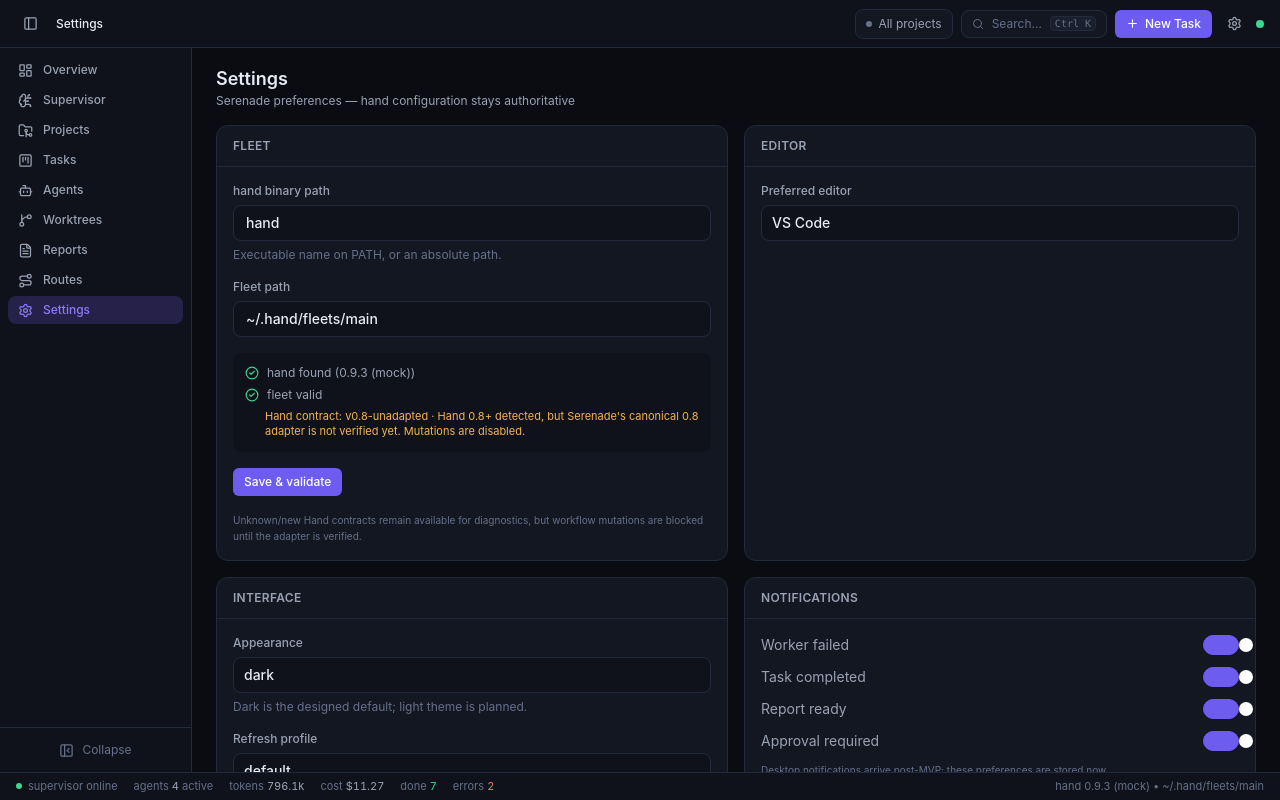
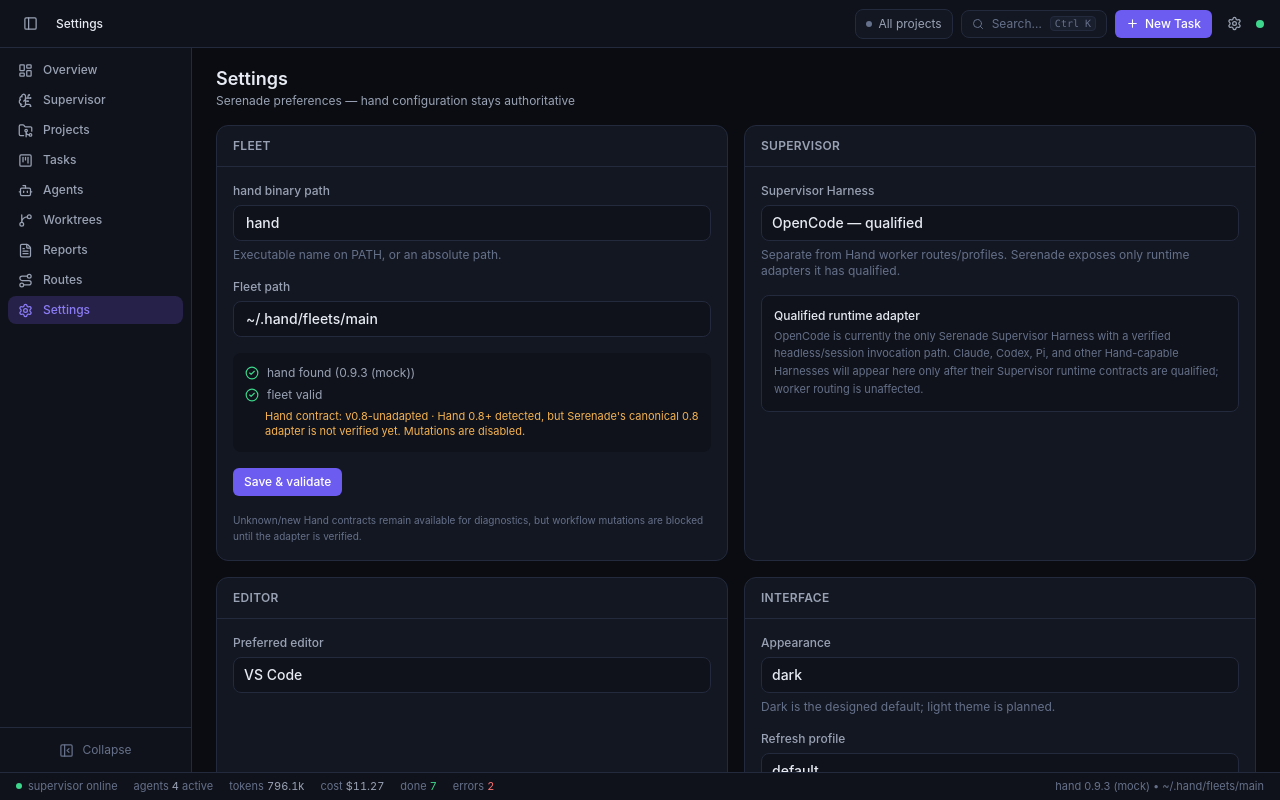
Before and after one commit to BigNeekode/Serenade, a React (Vite) app: page /#/settings in a window 1280 px wide. Built offline with nearby package versions, Linux system fonts and the light colour scheme.

Commit message:
feat(settings): expose qualified Supervisor Harness

```diff
--- a/src/features/settings/SettingsPage.tsx
+++ b/src/features/settings/SettingsPage.tsx
@@ -47,6 +47,7 @@ export function SettingsPage() {
         handPath: diagnostics.data?.handPath,
         handVersion: diagnostics.data?.handVersion,
         handCompatibility,
+        supervisorHarness: cfg?.supervisorHarness ?? "opencode",
         fleetPath: diagnostics.data?.fleetPath,
         fleetValid: diagnostics.data?.fleetValid,
         capabilities: diagnostics.data?.capabilities,
@@ -129,6 +130,34 @@ export function SettingsPage() {
             <p className="text-[10px] leading-relaxed text-fg-subtle">
               Unknown/new Hand contracts remain available for diagnostics, but workflow mutations are blocked until the adapter is verified.
             </p>
+          </div>
+        </Card>
+
+        <Card>
+          <CardHeader title="Supervisor" />
+          <div className="space-y-4 p-4">
+            <Field
+              label="Supervisor Harness"
+              hint="Separate from Hand worker routes/profiles. Serenade exposes only runtime adapters it has qualified."
+            >
+              <Select
+                value={cfg?.supervisorHarness ?? "opencode"}
+                onChange={(e) =>
+                  save(
+                    { supervisorHarness: e.target.value as NonNullable<AppConfig["supervisorHarness"]> },
+                    "Supervisor Harness",
+                  )
+                }
+              >
+                <option value="opencode">OpenCode — qualified</option>
+              </Select>
+            </Field>
+            <div className="rounded-lg border border-line bg-surface p-3">
+              <p className="text-xs font-medium text-fg">Qualified runtime adapter</p>
+              <p className="mt-1 text-[11px] leading-relaxed text-fg-subtle">
+                OpenCode is currently the only Serenade Supervisor Harness with a verified headless/session invocation path. Claude, Codex, Pi, and other Hand-capable Harnesses will appear here only after their Supervisor runtime contracts are qualified; worker routing is unaffected.
+              </p>
+            </div>
           </div>
         </Card>
 
@@ -237,6 +266,7 @@ export function SettingsPage() {
               label="Workflow mutations"
               value={handCompatibility ? (handCompatibility.mutationsAllowed ? "enabled" : "blocked") : "—"}
             />
+            <Row label="Supervisor Harness" value={cfg?.supervisorHarness ?? "opencode"} />
             <Row label="Fleet path" value={diagnostics.data?.fleetPath ?? "—"} mono />
             <Row label="Fleet valid" value={diagnostics.data?.fleetValid == null ? "—" : String(diagnostics.data.fleetValid)} />
             {Object.entries(diagnostics.data?.capabilities ?? {}).map(([cap, supported]) => (
```
